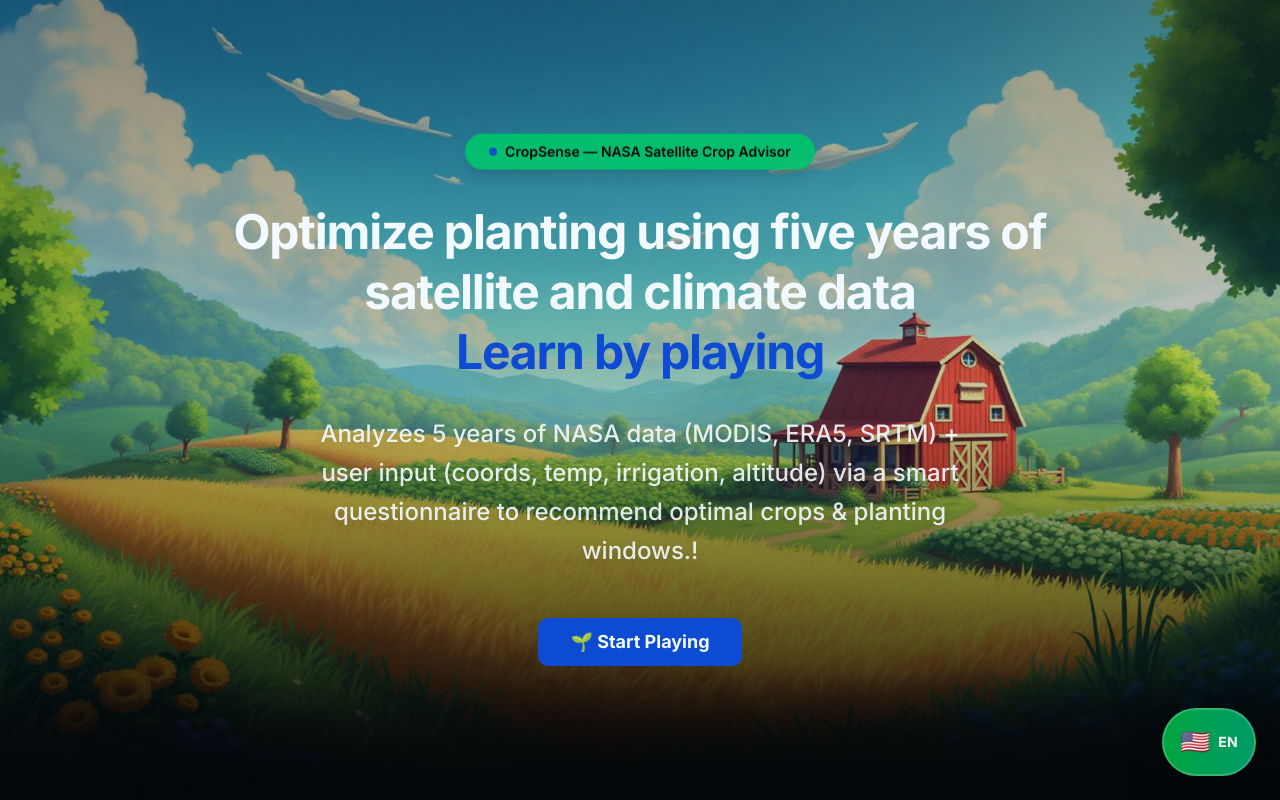
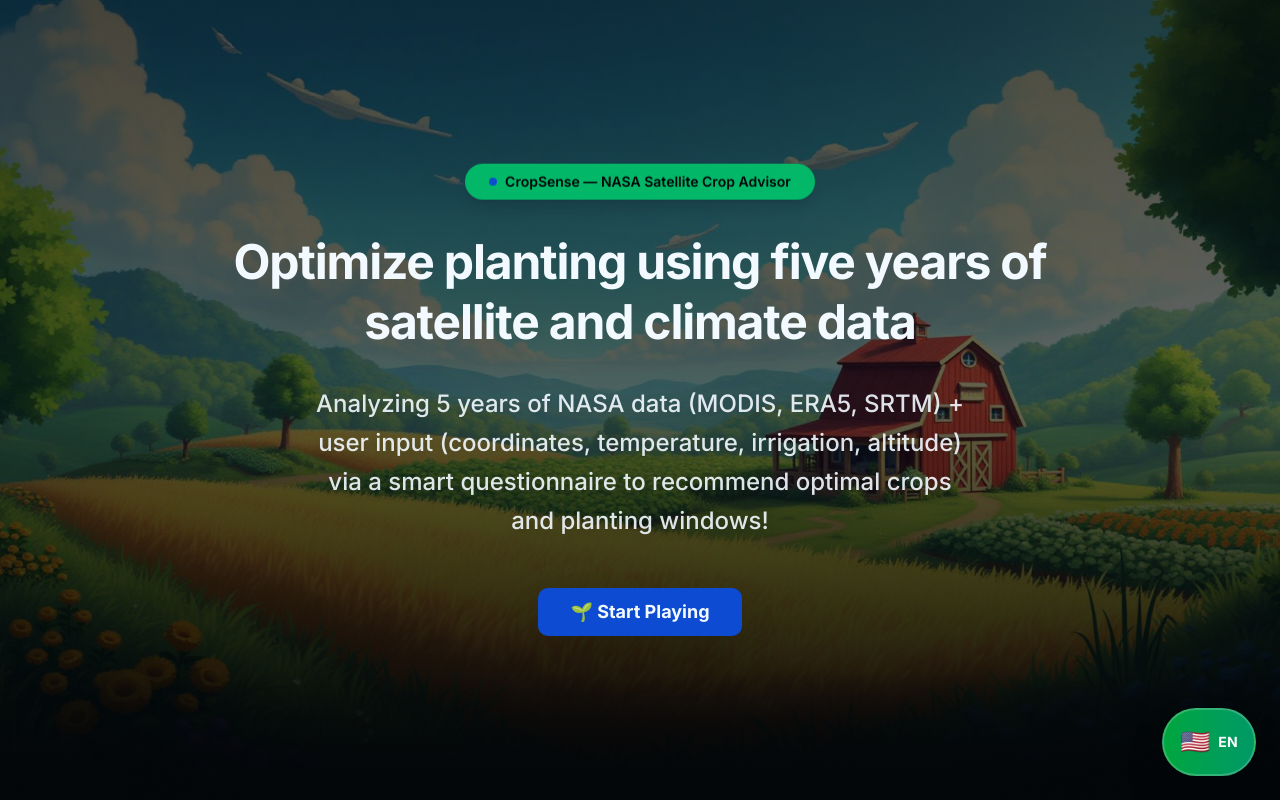
Before and after one commit to DEVTAYPE/nasa-challengue-trivia, a Next.js app: page / in a window 1280 px wide. Shown: the top 800 px of the page. Built offline with nearby package versions, Linux system fonts and the light colour scheme.

Commit message:
Update text

```diff
--- a/lib/i18n/translations.ts
+++ b/lib/i18n/translations.ts
@@ -160,7 +160,7 @@ export const translations: Record<Language, Translations> = {
       badge: "CropSense — NASA Satellite Crop Advisor",
       title: "Optimize planting using five years of satellite and climate data",
       titleHighlight: "Learn by playing",
-      subtitle: "Analyzes 5 years of NASA data (MODIS, ERA5, SRTM) + user input (coords, temp, irrigation, altitude) via a smart questionnaire to recommend optimal crops & planting windows.!",
+      subtitle: "Analyzing 5 years of NASA data (MODIS, ERA5, SRTM) + user input (coordinates, temperature, irrigation, altitude) via a smart questionnaire to recommend optimal crops and planting windows!",
       cta: "🌱 Start Playing",
     },
 
--- a/modules/home/components/hero-section.tsx
+++ b/modules/home/components/hero-section.tsx
@@ -16,6 +16,8 @@ export const HeroSection = () => {
           className="absolute inset-0 bg-cover bg-center bg-no-repeat"
           style={{ backgroundImage: `url('/hero/hero-farm.jpg')` }}
         >
+          {/* Black overlay with 50% opacity */}
+          <div className="absolute inset-0 bg-black/50" />
           <div className="absolute inset-0 bg-gradient-to-b from-black/40 via-black/20 to-background/95" />
         </div>
 
@@ -33,9 +35,9 @@ export const HeroSection = () => {
             {/* Main Heading */}
             <h1 className="text-3xl md:text-4xl lg:text-5xl font-bold text-foreground drop-shadow-2xl leading-tight">
               {t.hero.title}
-              <span className="block text-primary drop-shadow-[0_0_30px_rgba(76,175,80,0.5)]">
+              {/* <span className="block text-primary drop-shadow-[0_0_30px_rgba(76,175,80,0.5)]">
                 {t.hero.titleHighlight}
-              </span>
+              </span> */}
             </h1>
 
             {/* Subheading */}
```
